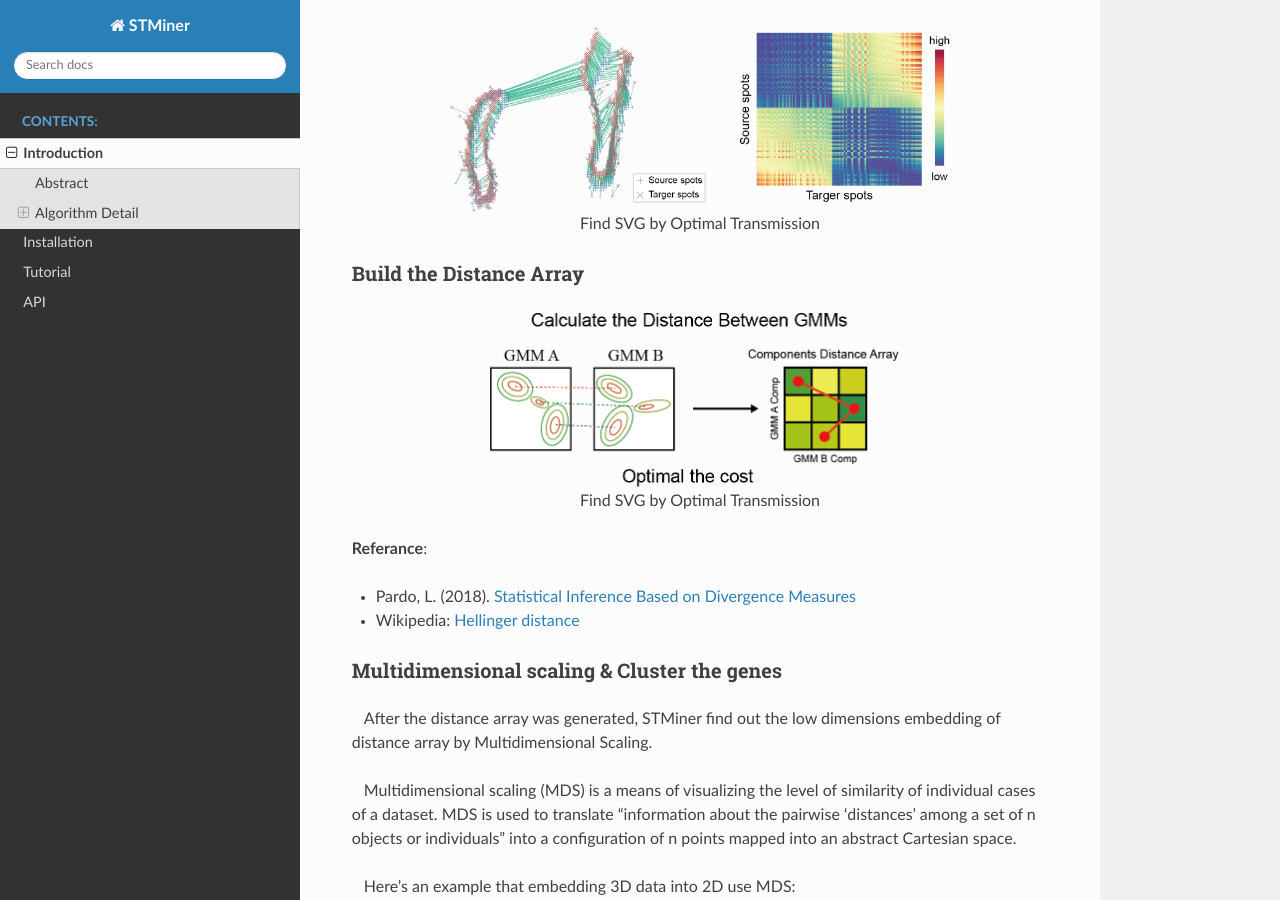
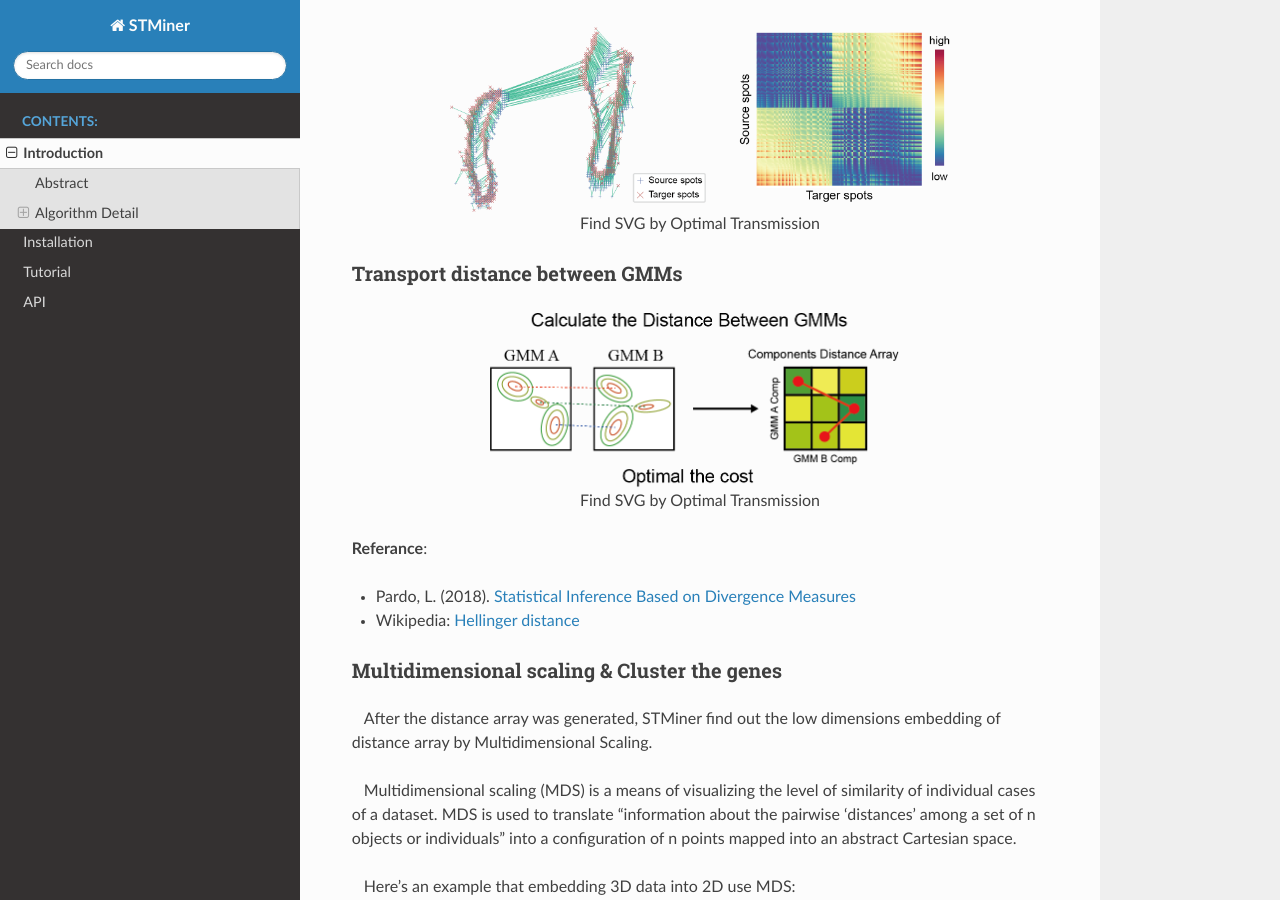
Before and after one commit to PSSUN/STMinerDoc, a Sphinx documentation site: the page built from source/Introduction/Introduction.md, in a window 1280 px wide and 900 px high, scrolled down 1910 px. Built offline with Sphinx 7.4.7 and the Read the Docs theme 2.0.0, drawn with Linux system fonts in a browser that asks for light colours.

Commit message:
Update Introduction.md

```diff
--- a/source/Introduction/Introduction.md
+++ b/source/Introduction/Introduction.md
@@ -43,7 +43,7 @@ STMiner estimates the spatial variation level (SVL) by calculating the optimal t
 </div>
 
 
-### Build the Distance Array
+### Transport distance between GMMs
 
 
 <div style="text-align: center">
```
